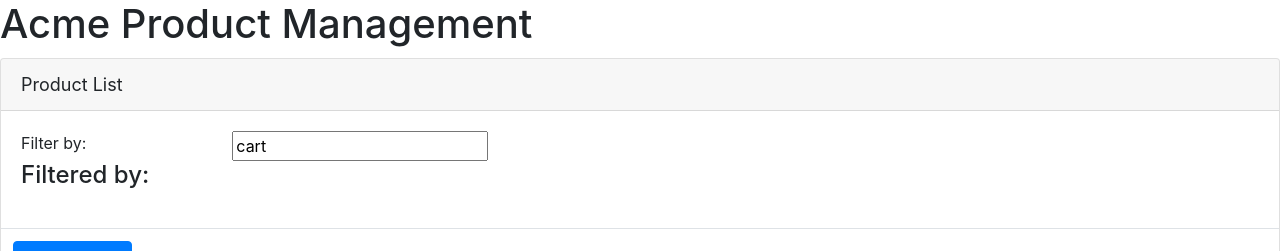
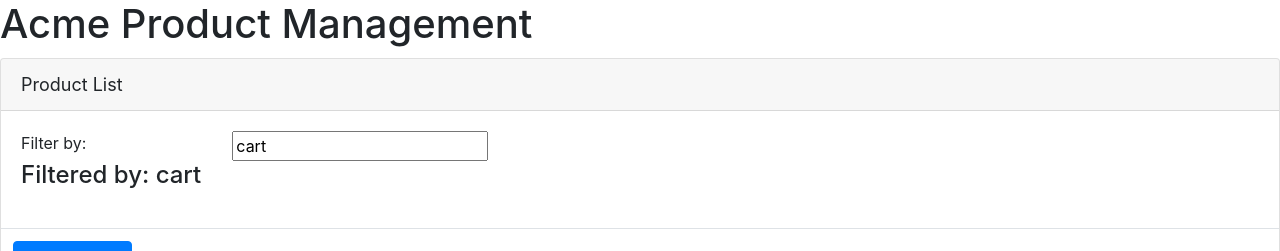
Before and after one commit to mihiranchathuranga/Simple_shop_angular_mihiran-, an Angular app: page / in a window 1280 px wide. Shown: the top 251 px of the page. Built offline with nearby package versions, Linux system fonts and the light colour scheme.

Commit message:
made a correction

```diff
--- a/src/app/products/product-list.component.html
+++ b/src/app/products/product-list.component.html
@@ -13,7 +13,7 @@
     </div>
     <div class='row'>
         <div class='col-md-6'>
-            <h4>Filtered by:</h4>
+            <h4>Filtered by: {{listFilter }}</h4>
         </div>
     </div>
 </div>
```
